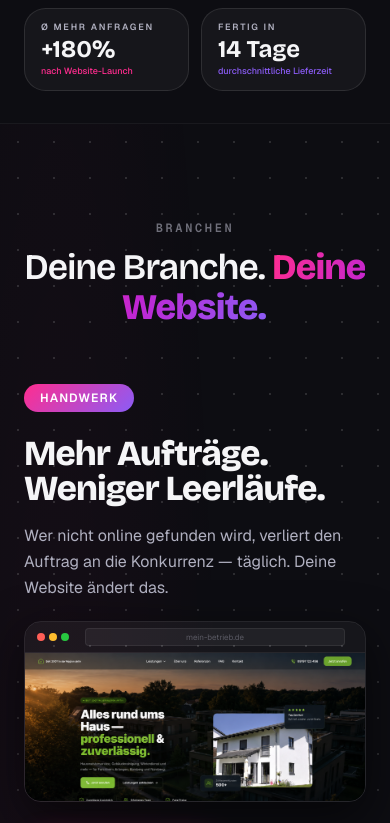
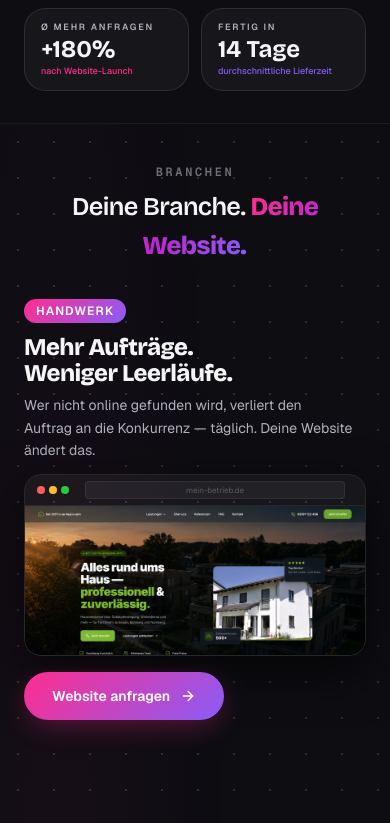
Before and after one commit to SPStudioWebsites/SP-Studio, a Next.js app: page / in a window 390 px wide. Shown: the part 980-1803 px from the top of the page. Built offline with nearby package versions, Linux system fonts and the light colour scheme.

Commit message:
mobile fix

```diff
--- a/src/app/page.tsx
+++ b/src/app/page.tsx
@@ -6,6 +6,7 @@ import { HeroSection } from "@/components/sections/hero";
 import { ScrollProgress } from "@/components/effects/scroll-progress";
 import { Grain } from "@/components/effects/grain";
 import { MorphingBackground } from "@/components/effects/morphing-background";
+import { ProcessMarginWrapper } from "@/components/sections/process-margin-wrapper";
 
 const IndustriesSection = dynamic(() =>
   import("@/components/sections/industries").then((m) => m.IndustriesSection)
@@ -68,9 +69,9 @@ export default function Home() {
           />
 
           <IndustriesSection />
-          <div className="-mt-[14rem] md:-mt-[28rem]">
+          <ProcessMarginWrapper>
             <ProcessSection />
-          </div>
+          </ProcessMarginWrapper>
           <AboutSection />
           <FAQSection />
         </div>
--- a/src/components/sections/industries.tsx
+++ b/src/components/sections/industries.tsx
@@ -170,16 +170,16 @@ export function IndustriesSection() {
   return (
     <section id="branchen" ref={containerRef} aria-label="Branchen">
       {/* Section heading — above the sticky panels */}
-      <div className="relative z-10 px-6 pt-24 md:pt-60 pb-2 text-center">
+      <div className="relative z-10 px-6 pt-10 sm:pt-16 md:pt-60 pb-2 text-center">
         <p className="font-mono text-xs font-semibold uppercase tracking-[0.22em] text-muted/60">Branchen</p>
-        <h2 className="mt-3 font-display text-4xl font-semibold tracking-tight text-foreground md:text-5xl">
+        <h2 className="mt-2 font-display text-[clamp(1.6rem,6vw,3rem)] md:text-5xl font-semibold tracking-tight text-foreground">
           Deine Branche.{" "}
           <em className="font-display font-extrabold not-italic text-gradient">Deine Website.</em>
         </h2>
       </div>
 
       {/* Viewport-height container — GSAP pins this */}
-      <div className="relative h-screen">
+      <div className="relative h-[100dvh]">
 
         {/* Panels — all stacked at absolute inset-0 */}
         {PANELS.map((panel, i) => {
@@ -188,31 +188,31 @@ export function IndustriesSection() {
             <div
               key={panel.id}
               ref={(el) => { panelRefs.current[i] = el; }}
-              className="absolute inset-0 flex items-start pt-[3rem] md:pt-[9rem] px-6 md:px-12 lg:px-20"
+              className="absolute inset-0 flex items-start pt-[clamp(1rem,3vh,3rem)] md:pt-[9rem] px-6 md:px-12 lg:px-20"
             >
               <div className="mx-auto grid w-full max-w-7xl grid-cols-1 items-center gap-10 lg:grid-cols-2 lg:gap-20">
 
                 {/* Left: Text */}
                 <div className="flex flex-col justify-center">
-                  <div className="mb-6">
+                  <div className="mb-3 md:mb-6">
                     <span
-                      className="inline-flex items-center rounded-full px-4 py-1.5 text-xs font-semibold uppercase tracking-widest text-white"
+                      className="inline-flex items-center rounded-full px-3 py-1 md:px-4 md:py-1.5 text-xs font-semibold uppercase tracking-widest text-white"
                       style={{ background: gradient }}
                     >
                       {panel.pill}
                     </span>
                   </div>
 
-                  <h2 className="font-display text-[clamp(2.2rem,5.5vw,4.5rem)] font-extrabold leading-[1.0] tracking-tight text-foreground text-balance">
+                  <h2 className="font-display text-[clamp(1.5rem,6vw,4.5rem)] font-extrabold leading-[1.05] tracking-tight text-foreground text-balance">
                     {panel.headline}
                   </h2>
 
-                  <p className="mt-4 max-w-md text-base leading-relaxed text-muted md:text-lg text-pretty">
+                  <p className="mt-2 md:mt-4 max-w-md text-sm md:text-lg leading-relaxed text-muted text-pretty">
                     {panel.subtitle}
                   </p>
 
                   {/* Mobile mockup — between subtitle and CTA */}
-                  <div className="mt-5 lg:hidden">
+                  <div className="mt-3 lg:hidden">
                     <div
                       className="overflow-hidden rounded-xl"
                       style={{
@@ -255,7 +255,7 @@ export function IndustriesSection() {
                     </div>
                   </div>
 
-                  <div className="mt-6">
+                  <div className="mt-4 md:mt-10">
                     <a
                       href="#kontakt"
                       className="group inline-flex items-center gap-2.5 rounded-full px-7 py-3.5 text-sm font-semibold text-white transition-transform duration-300 hover:scale-[1.04]"
--- /dev/null
+++ b/src/components/sections/process-margin-wrapper.tsx
@@ -0,0 +1,34 @@
+"use client";
+
+import { useEffect, useState } from "react";
+
+export function ProcessMarginWrapper({ children }: { children: React.ReactNode }) {
+  const [mt, setMt] = useState<string>("-10rem");
+
+  useEffect(() => {
+    const compute = () => {
+      if (window.innerWidth >= 768) {
+        setMt("-28rem");
+        return;
+      }
+      // Measure the branchen heading (non-pinned part) to get exact overlap
+      const heading = document.querySelector(
+        "#branchen > div:first-child"
+      ) as HTMLElement | null;
+      if (heading) {
+        setMt(`-${Math.round(heading.offsetHeight)}px`);
+      }
+    };
+
+    compute();
+    // Small delay for dynamic imports to hydrate
+    const t = setTimeout(compute, 120);
+    window.addEventListener("resize", compute);
+    return () => {
+      clearTimeout(t);
+      window.removeEventListener("resize", compute);
+    };
+  }, []);
+
+  return <div style={{ marginTop: mt }}>{children}</div>;
+}
```
